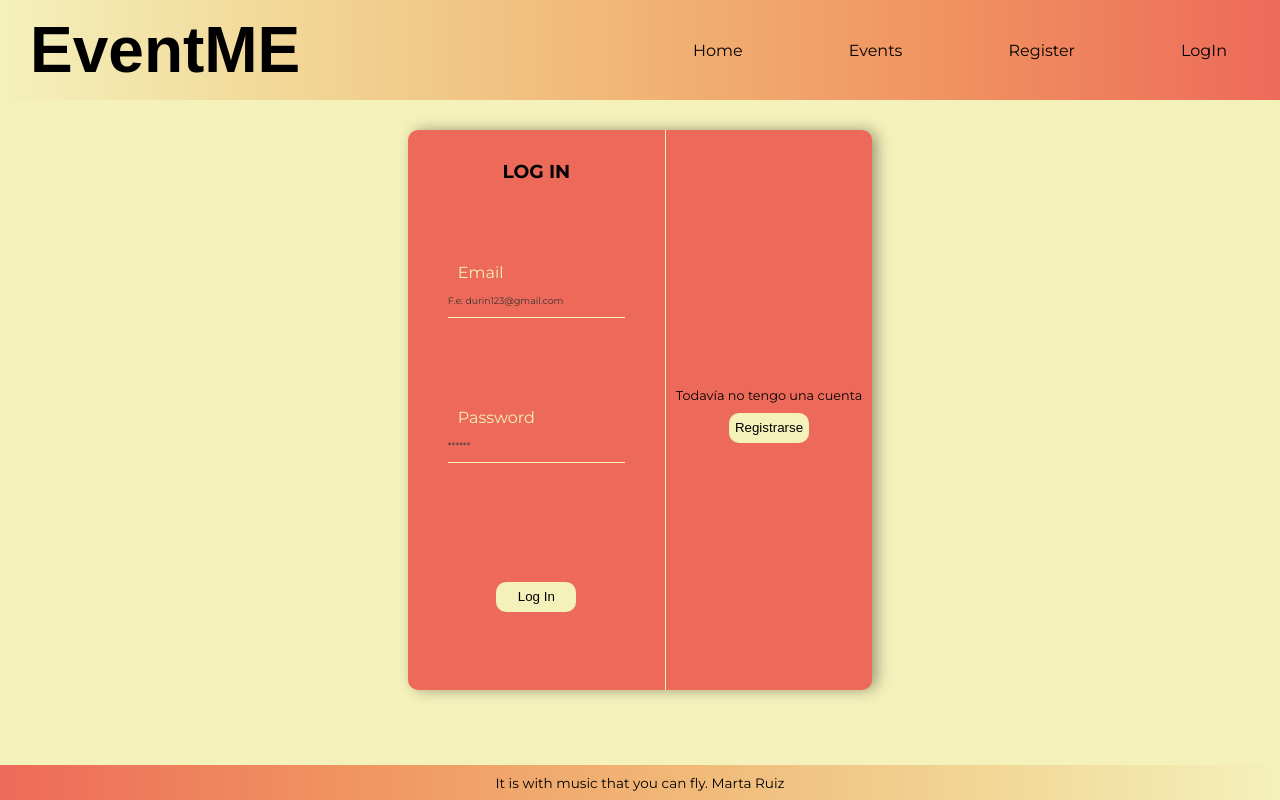
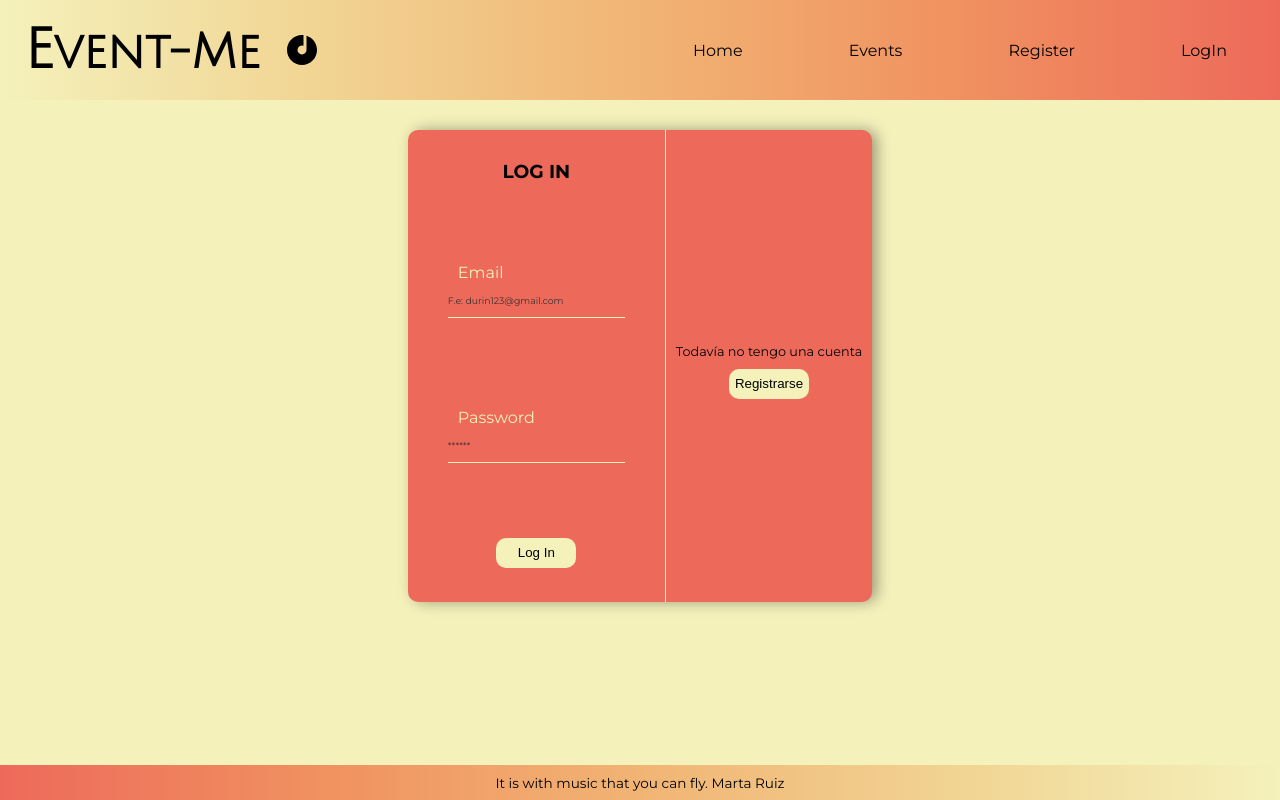
Before and after one commit to martachips/Front-10, a website built with Vite: page index.html in a window 1280 px wide. Both pictures are taken after a click on the link "LogIn". Built offline with nearby package versions, Linux system fonts and the light colour scheme; a web font is replaced by a local one.

Commit message:
Some style changes

```diff
--- a/index.html
+++ b/index.html
@@ -2,7 +2,11 @@
 <html lang="en">
   <head>
     <meta charset="UTF-8" />
-    <link rel="icon" type="image/svg+xml" href="/vite.svg" />
+    <link
+      rel="icon"
+      type="image/svg+xml"
+      href="./images/disc-svgrepo-com.svg"
+    />
     <meta name="viewport" content="width=device-width, initial-scale=1.0" />
     <title>EventMe</title>
   </head>
--- a/src/components/header/header.css
+++ b/src/components/header/header.css
@@ -2,6 +2,7 @@
   background-image: var(--rtc-background-image);
   height: 100px;
   display: flex;
+  justify-content: space-between;
   align-items: center;
 }
 
@@ -9,6 +10,9 @@
   width: 30px;
   display: none;
   cursor: pointer;
+}
+#menu-hamb-label {
+  margin-right: var(--rtc-margin-l);
 }
 .menu-checkbox {
   display: none;
@@ -27,11 +31,24 @@
   cursor: pointer;
 }
 
+.div-logo {
+  width: 20em;
+  display: flex;
+  justify-content: space-between;
+  align-items: center;
+}
+
 .logo {
-  width: 220px;
-  font-size: 4em;
-  margin-left: var(--rtc-margin-xl);
-  font-family: var(--rtc-font-family-logo);
+  /* width: 80%; */
+  font-size: 3em;
+  font-family: var(--rtc-font-family-3);
+}
+.logo::first-letter {
+  font-size: 1.15em;
+}
+
+.img-logo {
+  width: 50px;
 }
 
 @media (max-width: 1024px) {
@@ -66,8 +83,12 @@
   }
 }
 
-@media (max-width: 299px) {
+@media (max-width: 479px) {
+  .div-logo {
+    justify-content: flex-start;
+  }
   .logo {
-    font-size: 3.5em;
+    font-size: 2em;
+    transition: 0.3s;
   }
 }
--- a/src/components/header/header.js
+++ b/src/components/header/header.js
@@ -7,9 +7,16 @@ export const renderHeader = () => {
   const header = document.querySelector('.header');
   header.innerHTML = '';
 
+  const divLogo = document.createElement('div');
+  divLogo.classList.add('div-logo');
+
   const logoTitle = document.createElement('h1');
-  logoTitle.textContent = ' EventME ';
+  logoTitle.textContent = ' Event-Me ';
   logoTitle.classList.add('logo');
+
+  const imgLogo = document.createElement('img');
+  imgLogo.classList.add('img-logo');
+  imgLogo.src = './images/disc-svgrepo-com.svg';
 
   const labelMenu = document.createElement('label');
   labelMenu.id = 'menu-hamb-label';
@@ -57,6 +64,7 @@ export const renderHeader = () => {
     navBar.append(link);
   }
   labelMenu.append(menuHamburguer);
-  header.append(logoTitle, menuCheckbox, labelMenu, navBar);
+  divLogo.append(logoTitle, imgLogo);
+  header.append(divLogo, menuCheckbox, labelMenu, navBar);
   home();
 };
--- a/src/pages/logIn/login.css
+++ b/src/pages/logIn/login.css
@@ -5,7 +5,7 @@
 }
 
 .login-section {
-  height: 70svh;
+  min-height: 59svh;
   display: flex;
   margin: var(--rtc-margin-xl) auto var(--rtc-margin-xxxl);
   border-radius: var(--rtc-border-radius);
@@ -16,13 +16,13 @@
 
 .login-form {
   border-right: 1px solid var(--rtc-color-4);
-  min-height: 65svh;
+  min-height: 45svh;
   display: flex;
   flex-direction: column;
 }
 
 .each-input-div {
-  margin: var(--rtc-margin-xxl);
+  margin: var(--rtc-margin-xl);
   display: flex;
   flex-direction: column;
 }
@@ -74,3 +74,20 @@
   font-size: 0.8em;
   margin: var(--rtc-margin-s);
 }
+
+@media (max-width: 513px) {
+  .login-section {
+    flex-direction: column;
+  }
+  .login-form {
+    border-right: none;
+    border-bottom: 1px solid var(--rtc-color-4);
+  }
+  .not-registered {
+    margin-bottom: var(--rtc-margin-s);
+  }
+  /* .each-input-div,
+  .submit-btn {
+    /* margin: var(--rtc-margin-xs);
+  } */
+}
--- a/src/pages/logIn/login.js
+++ b/src/pages/logIn/login.js
@@ -21,7 +21,7 @@ const createLoginForm = () => {
     <h3 class="login-title">LOG IN</h3>
       <div class="each-input-div">
         <label class="label-email label-login" for="email">Email</label>
-        <input class="input-name input-login" type="email" id="email" name="email" required placeholder="F.e: durin123@gmail.com"></input>
+        <input class="input-name input-login" type="email" id="email" name="email" required placeholder="F.e: durin123@gmail.com" autocomplete="email"></input>
       </div>
       <div class="each-input-div">
         <label class="label-password label-login" for="password">Password</label>
@@ -78,7 +78,7 @@ export const logOut = () => {
   localStorage.removeItem('user');
   localStorage.removeItem('token');
   renderHeader();
-  // window.location.href = routes[0].page;
-  window.location.href = '/';
+  window.location.href = routes[0].page;
+  //window.location.href = '/';
   home();
 };
--- a/style.css
+++ b/style.css
@@ -1,9 +1,11 @@
 @import url('https://fonts.googleapis.com/css2?family=Jersey+10+Charted&display=swap');
 @import url('https://fonts.googleapis.com/css2?family=Montserrat:ital,wght@0,100..900;1,100..900&display=swap');
+@import url('https://fonts.googleapis.com/css2?family=Julius+Sans+One&display=swap');
 
 :root {
   --rtc-font-family-logo: 'Jersey 10 Charted', sans-serif;
   --rtc-font-family-2: 'Montserrat', sans-serif;
+  --rtc-font-family-3: 'Julius Sans One', sans-serif;
 
   --rtc-background-image: linear-gradient(
     to right,
```
Also changed, not shown: public/images/disc-svgrepo-com.svg (added).
